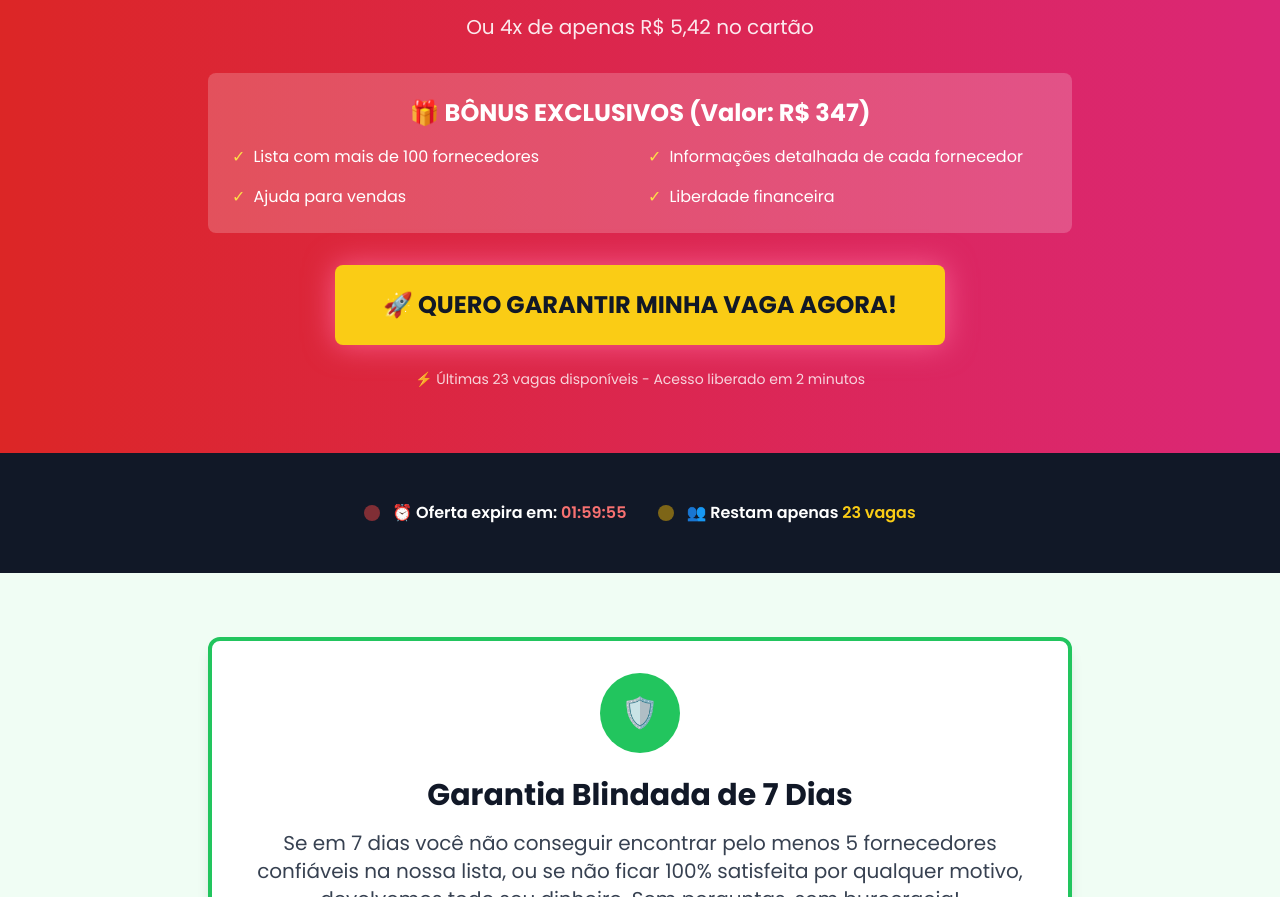
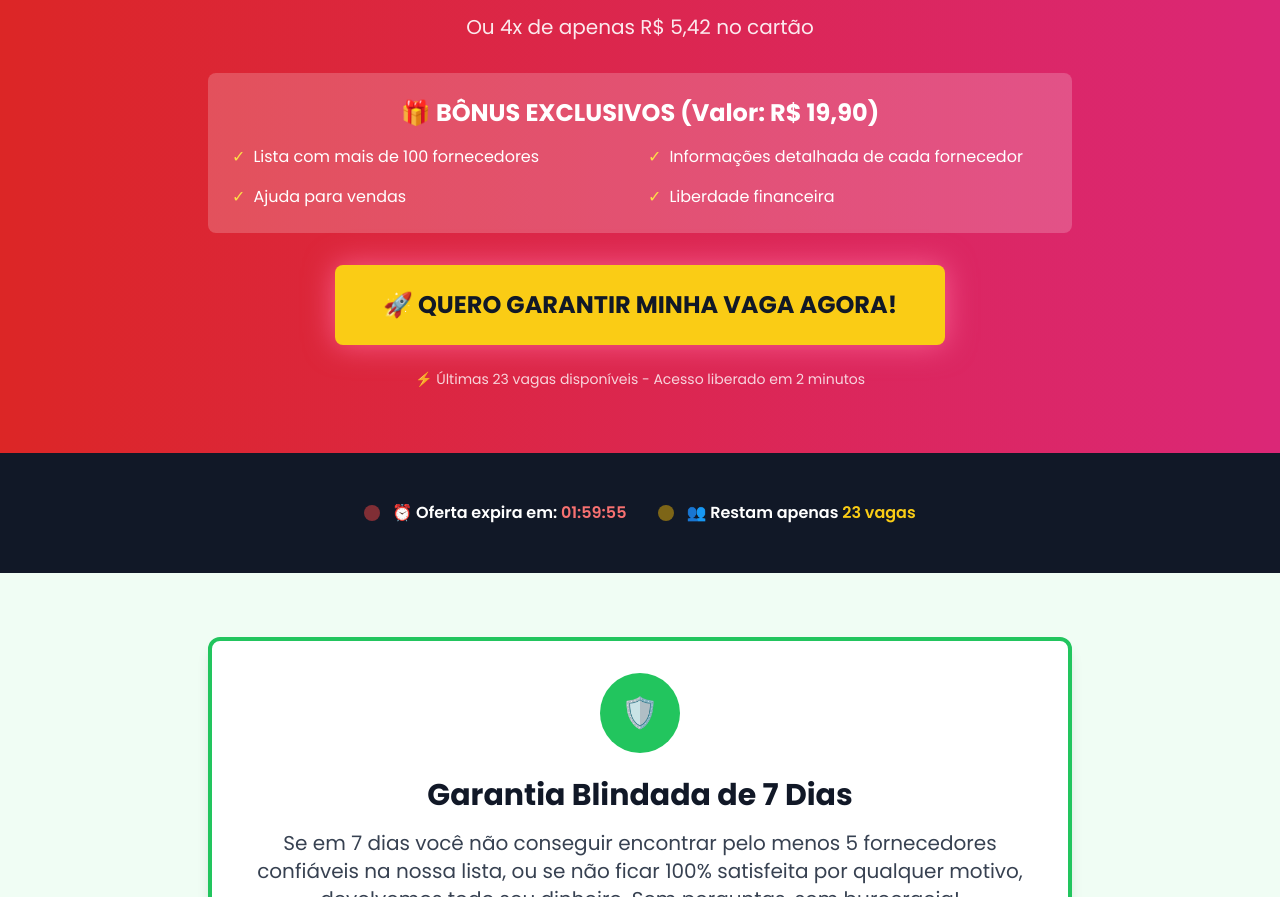
Before and after one commit to El-Mito/listademaquiagemtop, a plain HTML site: page index.html in a window 1280 px wide. Shown: the part 2831-3728 px from the top of the page. Drawn offline with nearby package versions, Linux system fonts and the light colour scheme.

Commit message:
Update index.html

```diff
--- a/index.html
+++ b/index.html
@@ -266,7 +266,7 @@
             </p>
 
             <div class="bg-white bg-opacity-20 p-6 rounded-lg mb-8">
-                <h3 class="text-2xl font-bold mb-4">🎁 BÔNUS EXCLUSIVOS (Valor: R$ 347)</h3>
+                <h3 class="text-2xl font-bold mb-4">🎁 BÔNUS EXCLUSIVOS (Valor: R$ 19,90)</h3>
                 <div class="grid md:grid-cols-2 gap-4 text-left">
                     <div class="flex items-center">
                         <span class="text-yellow-300 mr-2">✓</span>
```
